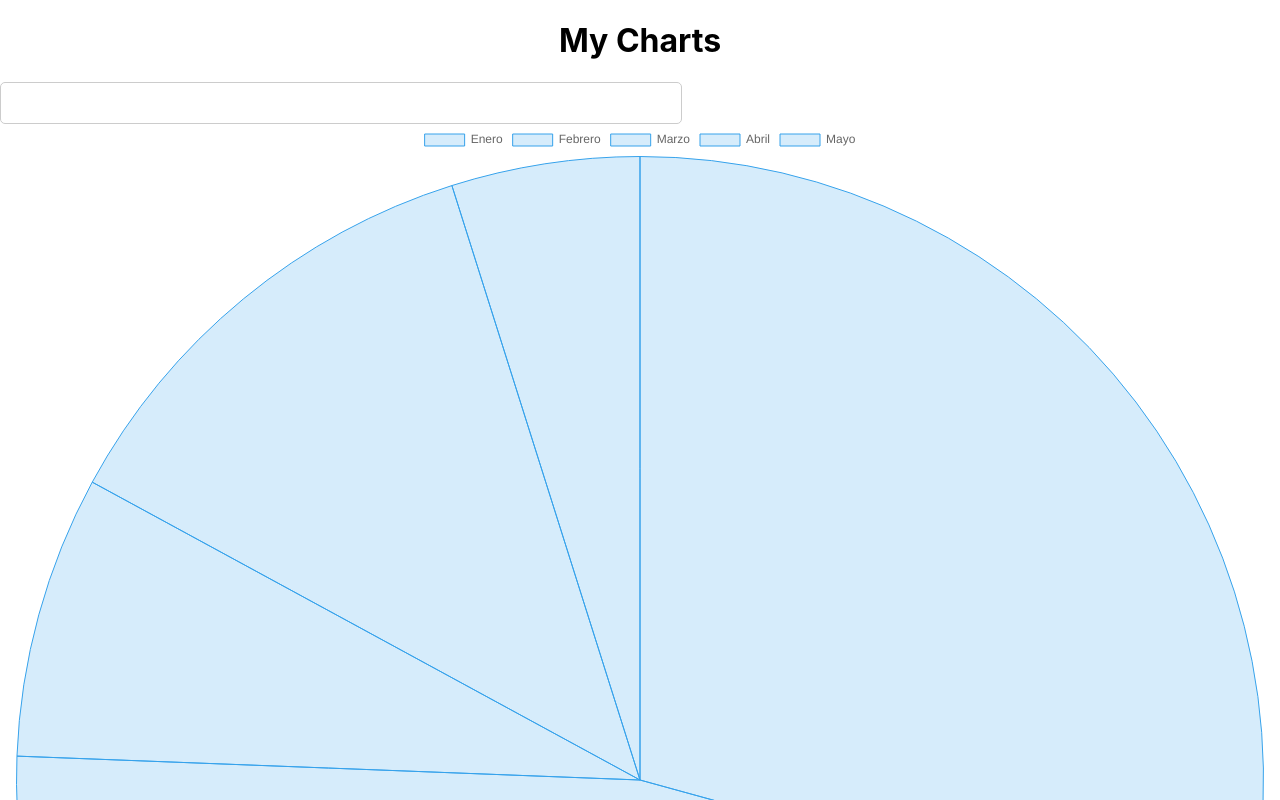
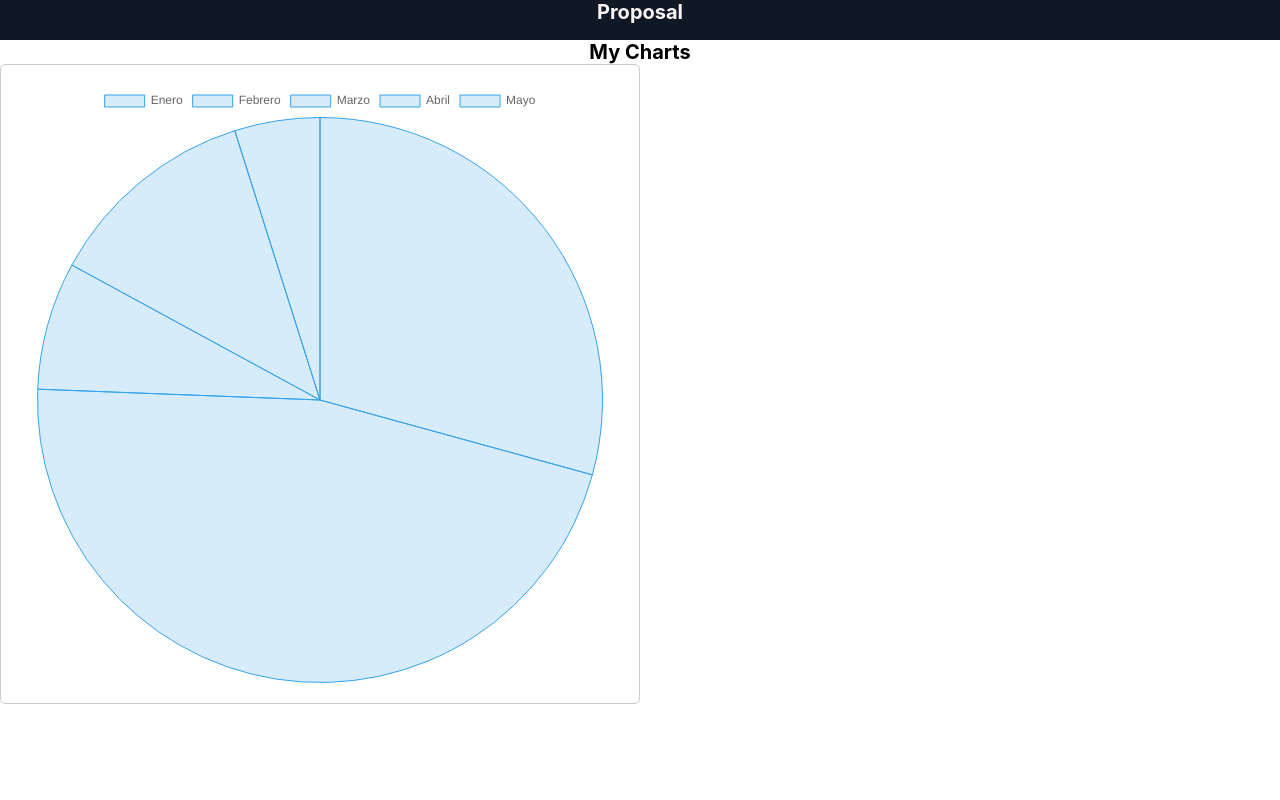
Before and after one commit to dtellez-wm/chart-js, a React (Create React App) app: page / in a window 1280 px wide. Shown: the top 800 px of the page. Built offline with nearby package versions, Linux system fonts and the light colour scheme.

Commit message:
La grafica se renderiza correctamente, se agregan estilso y componente header

```diff
--- a/src/App.js
+++ b/src/App.js
@@ -1,6 +1,7 @@
 import React from "react";
 import "./App.css";
 import MyChart from "./MyChart";
+import Header from "./Header";
 
 import { Chart as ChartJS, ArcElement, Tooltip, Legend } from "chart.js";
 
@@ -27,9 +28,11 @@ function App() {
 
   return (
     <div className="App">
+      <Header/>
       <h1>My Charts</h1>
-      <div style={{ padding: "20px", width: "50%", border: "1px solid #ccc", borderRadius: "5px" }}></div>
+      <div style={{ padding: "20px", width: "50%", border: "1px solid #ccc", borderRadius: "5px" }}>
       <Pie data={data} options={options}></Pie>
+      </div>
     </div>
   );
 }
--- /dev/null
+++ b/src/Header.js
@@ -0,0 +1,10 @@
+import "./index.css"
+function Header () {
+  return (
+    <div className="header">
+      <h1>Proposal</h1>
+    </div>
+  )
+}
+
+export default Header
--- a/src/MyChart.js
+++ b/src/MyChart.js
@@ -21,7 +21,7 @@ const options = {
 const MyChart = () => {
   return (
     <div>
-      <h2>Ventas por mes</h2>
+      <h2>Propuesta</h2>
       <Bar data={data} options={options} key="unique-key"/>
     </div>
   );
--- a/src/index.css
+++ b/src/index.css
@@ -1,3 +1,26 @@
+:root {
+  --color-dark: #1a1a1a;
+  --color-white: #f9f4f4;
+  --color-primary: #0f3a53;
+  --color-secondary: #1b5376;
+  --color-example: #3164F4;
+}
+
+* {
+  margin: 0;
+  padding: 0;
+}
+
+html {
+  box-sizing: border-box;
+  font-size: 62.5%;
+  font-family: "poppins", sans-serif;
+}
+
+*,*:before,*:after {
+  box-sizing: inherit;
+}
+
 body {
   margin: 0;
   font-family: -apple-system, BlinkMacSystemFont, 'Segoe UI', 'Roboto', 'Oxygen',
@@ -11,3 +34,10 @@ code {
   font-family: source-code-pro, Menlo, Monaco, Consolas, 'Courier New',
     monospace;
 }
+
+.header {
+  width: 100%;
+  height: 40px;
+  background: #101826;
+  color: var(--color-white);
+}
```
